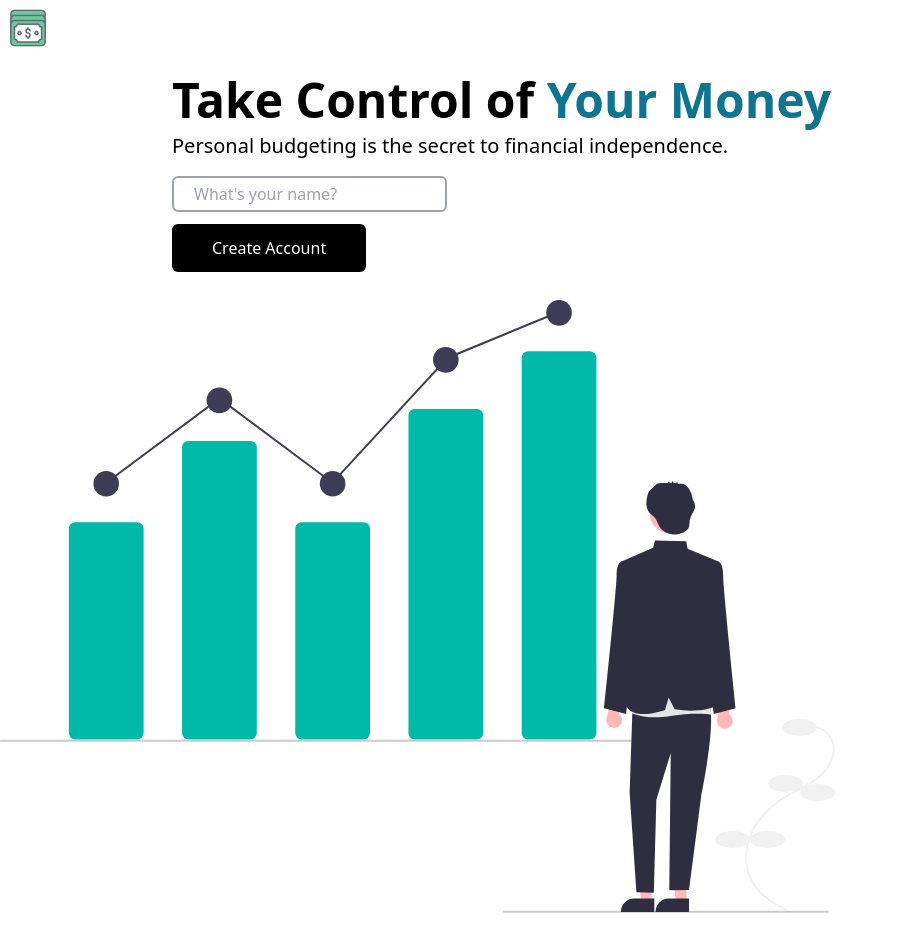
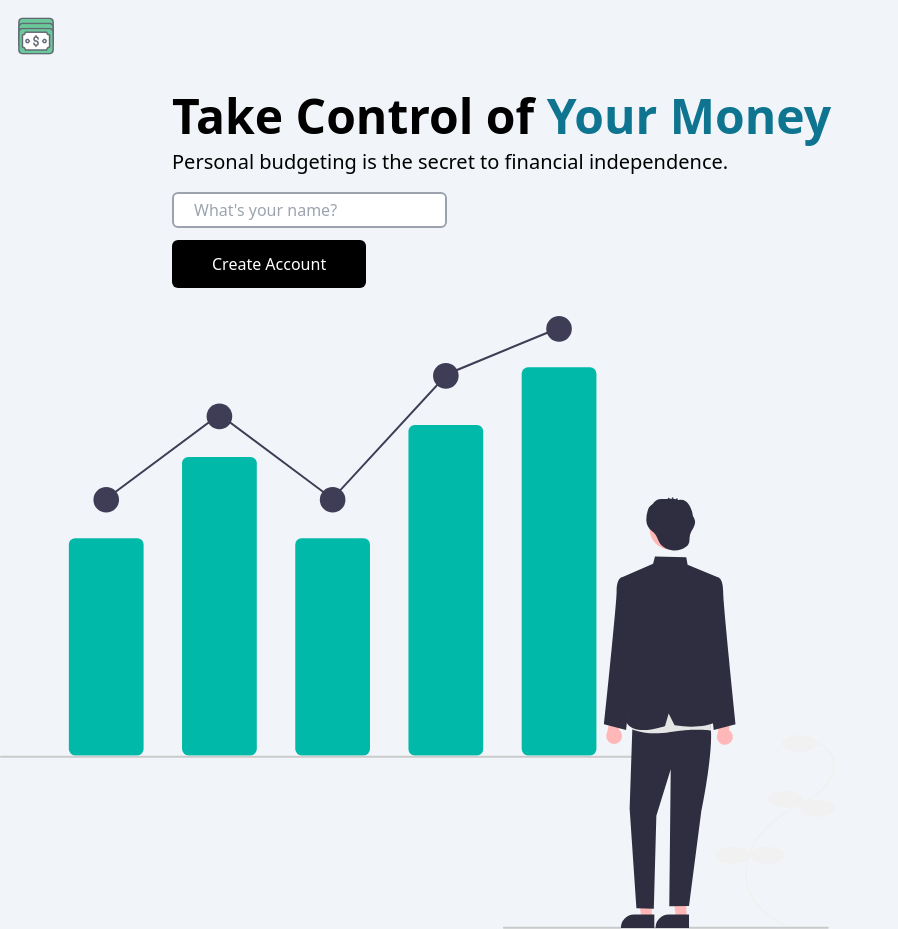
Before and after one commit to krishpri23/Expense-Tracker, a React (Vite) app: page / in a window 1280 px wide. Shown: the whole page, without its empty margins (0-898 px from the left). Built offline with nearby package versions, Linux system fonts and the light colour scheme.

Commit message:
applied flex and grid

```diff
--- a/src/components/navbar.jsx
+++ b/src/components/navbar.jsx
@@ -5,7 +5,7 @@ import { useLoaderData } from "react-router-dom";
 
 const NavBar = ({ userName }) => {
   return (
-    <nav className=" flex justify-between p-2">
+    <nav className=" flex justify-between p-4 ">
       <NavLink to="/">
         {" "}
         <img className="w-10" src="logo.png" alt="budget" />{" "}
--- a/src/index.css
+++ b/src/index.css
@@ -4,6 +4,9 @@
 
 /* base styles */
 @layer components {
+  body {
+    @apply bg-slate-100;
+  }
   h2 {
     @apply text-xl font-semibold py-2;
   }
@@ -26,7 +29,7 @@
   }
 
   .form-section {
-    @apply flex flex-col mx-6 my-5 px-10 py-5 border-dotted border-2 border-fuchsia-600 rounded-lg bg-slate-100 md:w-full;
+    @apply flex flex-col mx-6 my-5 px-10 py-5 border-dotted border-2 border-fuchsia-600 bg-white rounded-lg md:w-full;
   }
 
   #form-btn {
@@ -34,10 +37,10 @@
   }
 
   #budget-btn {
-    @apply text-white border-none rounded-md px-10 py-3 bg-purple-400 w-1/2 mx-auto md:w-1/4;
+    @apply text-white border-none rounded-md px-10 py-3 bg-purple-400 mx-auto w-1/2 md:px-2;
   }
 
   .existing-budgets {
-    @apply flex flex-col border-2 border-purple-600 rounded-3xl  mx-6 mb-6 px-5 py-2 text-purple-600;
+    @apply flex flex-col border-2 border-purple-600 rounded-3xl  mx-6 mb-6 px-5 py-2 text-purple-600  bg-white;
   }
 }
--- a/src/pages/dashboard.jsx
+++ b/src/pages/dashboard.jsx
@@ -35,10 +35,12 @@ export default function Dashboard() {
                   {" "}
                   Existing Budgets{" "}
                 </h1>
-                {budget.map((bud) => (
-                  // Assigning the whole object to budget and destructure it in budget item
-                  <BudgetItem key={bud.id} budget={bud} />
-                ))}
+                <div className="md:grid md:grid-cols-2 xl:grid-cols-3">
+                  {budget.map((bud) => (
+                    // Assigning the whole object to budget and destructure it in budget item
+                    <BudgetItem key={bud.id} budget={bud} />
+                  ))}
+                </div>
               </section>
             </>
           ) : (
```
